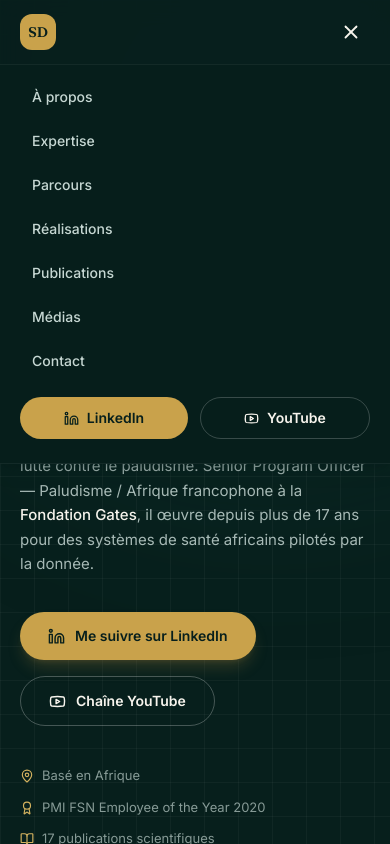
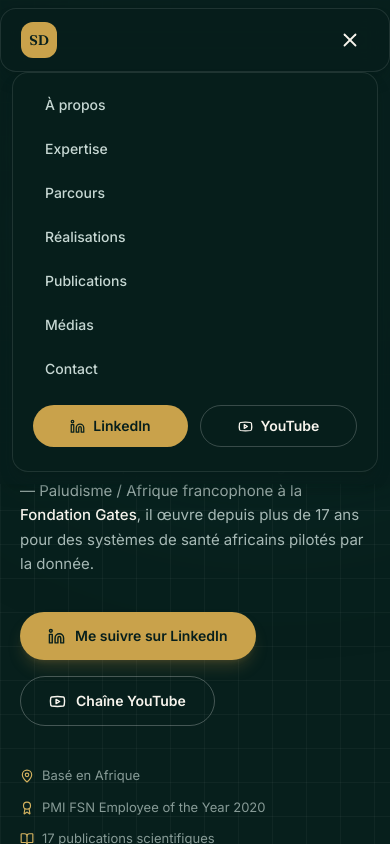
Before and after one commit to 4bund4ntgr4c3/site-dr-dagnon, a React (Vite) app: page / in a window 390 px wide. Both pictures are taken after a click on the button "Menu". Shown: the top 844 px of the page. Built offline with nearby package versions, Linux system fonts and the light colour scheme.

Commit message:
Make navbar floating on scroll (mobile + desktop)

```diff
--- a/src/components/Navbar.tsx
+++ b/src/components/Navbar.tsx
@@ -19,11 +19,17 @@
     <header
       className={`fixed inset-x-0 top-0 z-50 transition-all duration-500 ${
         solid
-          ? 'bg-pine-950/90 backdrop-blur-md shadow-lg shadow-pine-950/30 border-b border-white/5'
+          ? 'bg-pine-950/90 backdrop-blur-md shadow-lg shadow-pine-950/30'
           : 'bg-transparent'
       }`}
     >
-      <div className="mx-auto flex h-16 lg:h-[72px] max-w-7xl items-center justify-between px-5 lg:px-8">
+      <div
+        className={`mx-auto flex h-16 lg:h-[72px] max-w-7xl items-center justify-between px-5 lg:px-8 transition-all duration-500 ${
+          solid
+            ? 'mt-2 lg:mt-3 rounded-2xl border border-white/10 bg-pine-950/90 backdrop-blur-md shadow-lg shadow-pine-950/30 lg:mx-4'
+            : ''
+        }`}
+      >
         <a href="#accueil" className="flex items-center gap-3 group">
           <span className="flex h-9 w-9 items-center justify-center rounded-lg bg-gold-500 font-display text-sm font-semibold text-pine-950 transition-transform group-hover:scale-105">
             SD
@@ -67,7 +73,8 @@
       </div>
 
       {open && (
-        <div className="lg:hidden border-t border-white/5 bg-pine-950/95 backdrop-blur-md px-5 pb-6 pt-3">
+        <div className="lg:hidden px-3 pb-3">
+          <div className="rounded-2xl border border-white/10 bg-pine-950/95 backdrop-blur-md px-5 pb-6 pt-3 shadow-lg shadow-pine-950/30">
           <nav className="flex flex-col gap-1">
             {NAV.map((item) => (
               <a
@@ -98,6 +105,7 @@
               <Youtube size={15} /> YouTube
             </a>
           </div>
+          </div>
         </div>
       )}
     </header>
```
